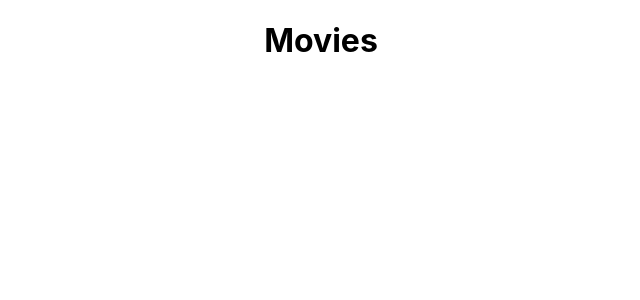
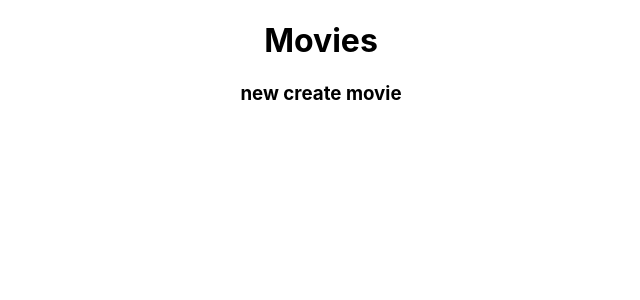
Before and after one commit to VasanthLoner/moviesworld, a React (Create React App) app: page / in a window 1280 px wide. Shown: the top 300 px of the page, without its empty margins (319-959 px from the left). Built offline with nearby package versions, Linux system fonts and the light colour scheme.

Commit message:
i added h3

```diff
--- a/src/App.js
+++ b/src/App.js
@@ -5,6 +5,7 @@ function App() {
   return (
     <div className="App">
       <h1>Movies</h1>
+      <h3>new create movie</h3>
     </div>
   );
 }
```
